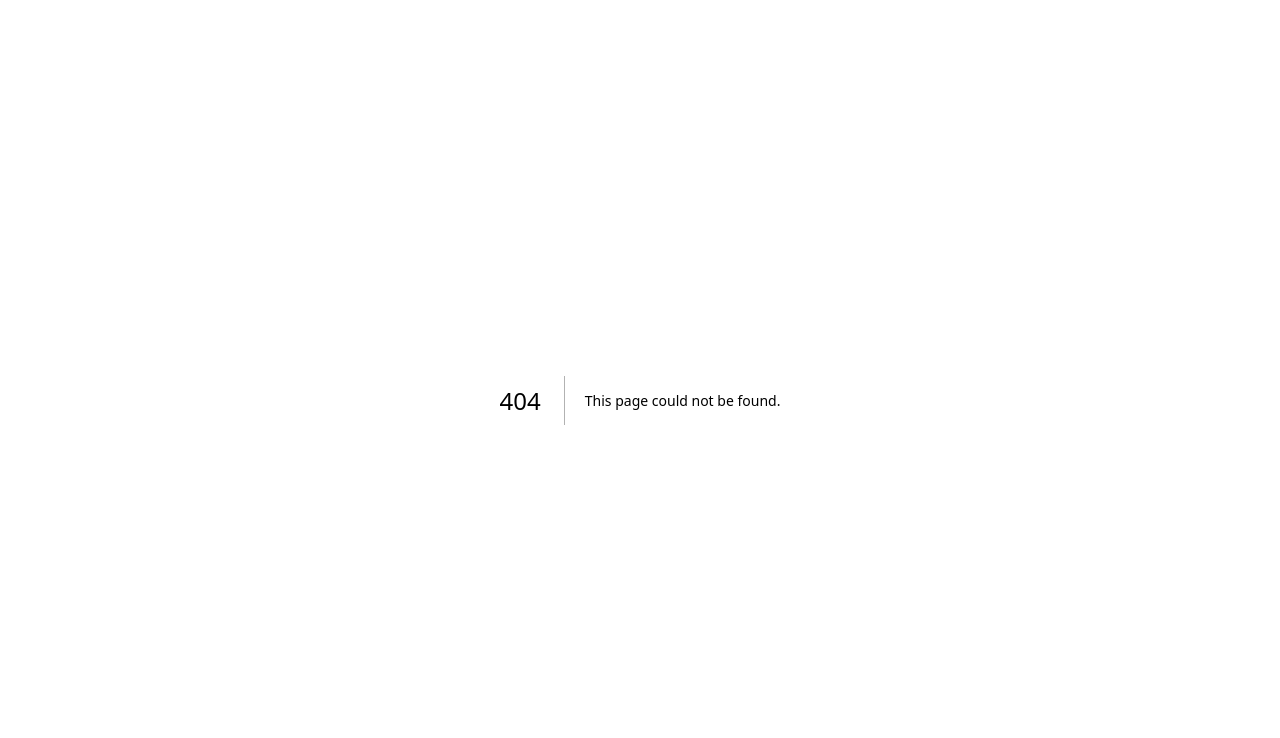
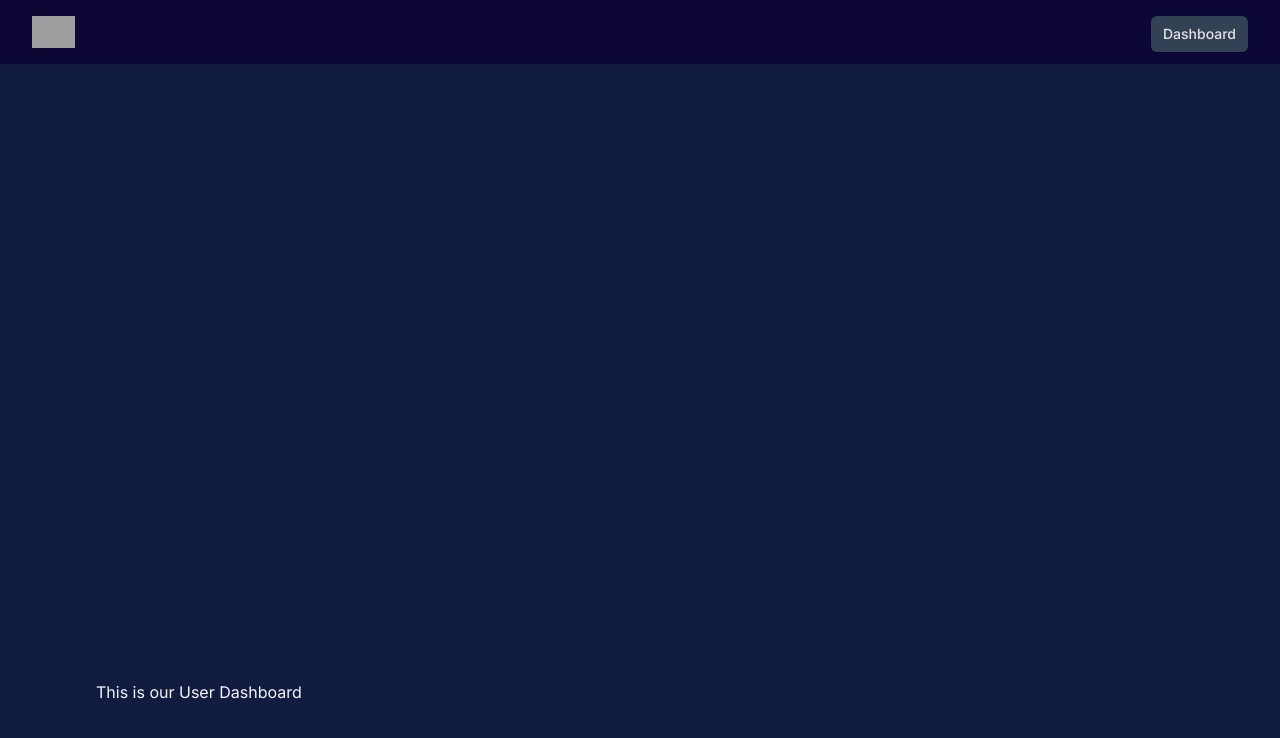
Before and after one commit to isadhwani/Robinhood_Copy_Trader, a Next.js app in the folder frontend/echo/: page /user_dashboard in a window 1280 px wide. Before the commit this address had no page. Shown: the top 738 px of the page. Built offline with nearby package versions, Linux system fonts and the light colour scheme; grey boxes are pictures that could not be loaded.

Commit message:
User Dashboard Page added and linked to
- still missing page for forgot password but deprioritizing until we have actual accounts
- still no real validation for forms

```diff
--- a/frontend/echo/src/app/login/page.tsx
+++ b/frontend/echo/src/app/login/page.tsx
@@ -145,12 +145,14 @@
               </div>
 
               <div>
+                <Link href="/user_dashboard">
                   <button
                     type="submit"
                     className="flex w-full justify-center rounded-md bg-indigo-700 px-3 py-1.5 text-sm font-semibold leading-6 text-white shadow-sm hover:bg-indigo-500 focus-visible:outline focus-visible:outline-2 focus-visible:outline-offset-2 focus-visible:outline-indigo-600"
                   >
                     Log in
                   </button>
+                </Link>
               </div>
             </form>
 
--- a/frontend/echo/src/app/signin/page.tsx
+++ b/frontend/echo/src/app/signin/page.tsx
@@ -159,12 +159,14 @@
               </div>
 
               <div>
+                <Link href="/user_dashboard">
                   <button
                     type="submit"
                     className="flex w-full justify-center rounded-md bg-indigo-700 px-3 py-1.5 text-sm font-semibold leading-6 text-white shadow-sm hover:bg-indigo-500 focus-visible:outline focus-visible:outline-2 focus-visible:outline-offset-2 focus-visible:outline-indigo-600"
                   >
                     Sign up
                   </button>
+                </Link>
               </div>
             </form>
           </div>
--- /dev/null
+++ b/frontend/echo/src/app/user_dashboard/page.tsx
@@ -0,0 +1,98 @@
+// Sign In Page
+import { Disclosure, DisclosureButton, DisclosurePanel, Menu, MenuButton, MenuItem, MenuItems } from '@headlessui/react'
+import { Bars3Icon, BellIcon, XMarkIcon } from '@heroicons/react/24/outline'
+import Link from "next/link";
+
+{ /* Navigation Tabs */ }
+const navigation = [
+  { name: 'Dashboard', href: '/user_dashboard', current: true }
+]
+
+function classNames(...classes: string[]) {
+  return classes.filter(Boolean).join(' ')
+}
+
+export default function Home() {
+  return (
+    <main className="flex min-h-screen flex-col justify-between bg-dark-theme-2">
+
+      {/* Navigation */}
+      <Disclosure as="nav" className="bg-dark-theme">
+      <div className="mx-auto max-w-7xl px-2 sm:px-6 lg:px-8">
+        <div className="relative flex h-16 items-center justify-between">
+
+          <div className="absolute inset-y-0 left-0 flex items-center sm:hidden">
+            {/* Mobile menu button*/}
+            <DisclosureButton className="group relative inline-flex items-center justify-center rounded-md p-2 text-zinc-400 hover:bg-gray-700 hover:text-white focus:outline-none focus:ring-2 focus:ring-inset focus:ring-white">
+              <span className="absolute -inset-0.5" />
+              <span className="sr-only">Open main menu</span>
+              <Bars3Icon aria-hidden="true" className="block h-6 w-6 group-data-[open]:hidden" />
+              <XMarkIcon aria-hidden="true" className="hidden h-6 w-6 group-data-[open]:block" />
+            </DisclosureButton>
+          </div>
+
+          <div className="flex flex-1 items-center justify-center sm:items-stretch sm:justify-start">
+            { /* logo */ }
+            <div className="flex flex-shrink-0 items-center">
+              <Link href="/">
+                <img
+                  alt="ECHO"
+                  src="https://cdn.discordapp.com/attachments/907803366908903464/1263650447961493534/ECHOLOGO_proto_A.png?ex=669b01b0&is=6699b030&hm=b5757ab689eaa06372ecb95a90ab87e69648fd6bcab4a7475fcd2633e67ea31a&"
+                  className="h-8 w-auto"
+                />
+              </Link>
+            </div>
+
+            { /* for larger display */ }
+            <div className="hidden sm:ml-6 sm:block">
+              <div className="absolute right-0 flex space-x-4">
+                {navigation.map((item) => (
+                  <a
+                    key={item.name}
+                    href={item.href}
+                    aria-current={item.current ? 'page' : undefined}
+                    className={classNames(
+                      item.current ? 'bg-slate-700 text-zinc-200' : 'text-zinc-400 hover:bg-zinc-400 hover:text-dark-theme',
+                      'rounded-md px-3 py-2 text-sm font-medium',
+                    )}
+                  >
+                    {item.name}
+                  </a>
+                ))}
+              </div>
+            </div>
+          </div>
+        </div>
+      </div>
+
+      { /* for mobile display */ }
+      <DisclosurePanel className="sm:hidden">
+        <div className="space-y-1 px-2 pb-3 pt-2">
+          {navigation.map((item) => (
+            <DisclosureButton
+              key={item.name}
+              as="a"
+              href={item.href}
+              aria-current={item.current ? 'page' : undefined}
+              className={classNames(
+                item.current ? 'bg-slate-700 text-zinc-200' : 'text-zinc-400 hover:bg-zinc-400 hover:text-dark-theme',
+                'block rounded-md px-3 py-2 text-base font-medium',
+              )}
+            >
+              {item.name}
+            </DisclosureButton>
+          ))}
+        </div>
+      </DisclosurePanel>
+    </Disclosure>
+
+      {/* Body */ }
+
+      <div className="">
+        <div className="mb-32 grid text-center lg:mb-0 lg:w-full lg:max-w-5xl lg:grid-cols-4 lg:text-left p-24 text-white">
+          This is our User Dashboard
+        </div>
+      </div>
+    </main>
+  );
+}
```
Lines whose indentation alone changed are shown as unchanged.
